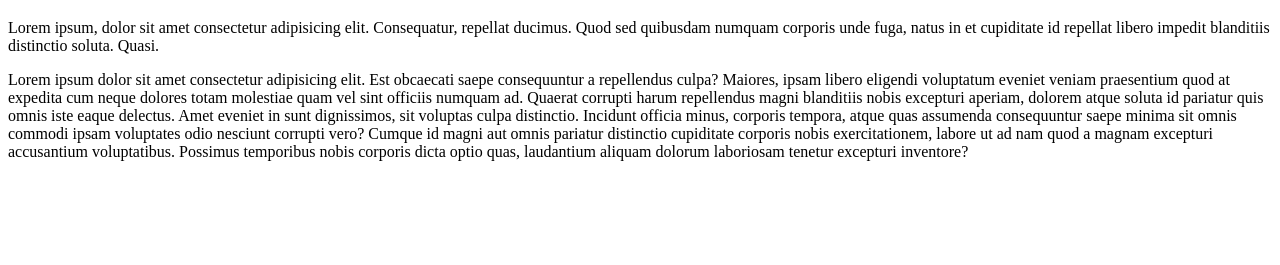
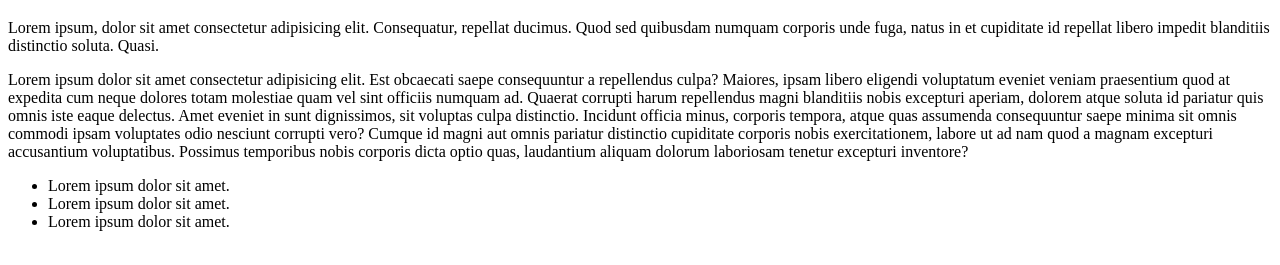
Before and after one commit to Markevich21/practice, a plain HTML site: page index.html in a window 1280 px wide. Shown: the part 61-326 px from the top of the page. Drawn offline with Linux system fonts and the light colour scheme.

Commit message:
change list

```diff
--- a/index.html
+++ b/index.html
@@ -9,7 +9,11 @@
     <h1>Lorem ipsum dolor sit amet.</h1>
     <p>Lorem ipsum, dolor sit amet consectetur adipisicing elit. Consequatur, repellat ducimus. Quod sed quibusdam numquam corporis unde fuga, natus in et cupiditate id repellat libero impedit blanditiis distinctio soluta. Quasi.</p>
     <p>Lorem ipsum dolor sit amet consectetur adipisicing elit. Est obcaecati saepe consequuntur a repellendus culpa? Maiores, ipsam libero eligendi voluptatum eveniet veniam praesentium quod at expedita cum neque dolores totam molestiae quam vel sint officiis numquam ad. Quaerat corrupti harum repellendus magni blanditiis nobis excepturi aperiam, dolorem atque soluta id pariatur quis omnis iste eaque delectus. Amet eveniet in sunt dignissimos, sit voluptas culpa distinctio. Incidunt officia minus, corporis tempora, atque quas assumenda consequuntur saepe minima sit omnis commodi ipsam voluptates odio nesciunt corrupti vero? Cumque id magni aut omnis pariatur distinctio cupiditate corporis nobis exercitationem, labore ut ad nam quod a magnam excepturi accusantium voluptatibus. Possimus temporibus nobis corporis dicta optio quas, laudantium aliquam dolorum laboriosam tenetur excepturi inventore?</p>
-
+  <ul>
+    <li>Lorem ipsum dolor sit amet.</li>
+    <li>Lorem ipsum dolor sit amet.</li>
+    <li>Lorem ipsum dolor sit amet.</li>
+  </ul>
 
 
 </body>
--- a/style.css
+++ /dev/null
@@ -1,8 +0,0 @@
-*{
-<<<<<<< HEAD
-    margin:10 px;
-=======
-    margin: 0;
->>>>>>> conflict-branch
-    padding:0;
-}
```
